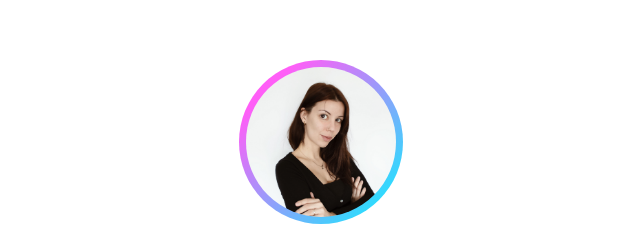
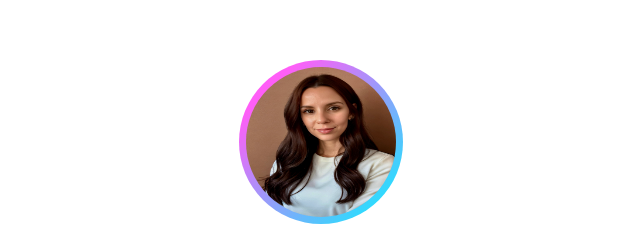
Before and after one commit to lauraadan/Laura_Adan_Website, a website: page index.html in a window 1280 px wide. Shown: the top 229 px of the page, without its empty margins (319-959 px from the left). Drawn offline with Linux system fonts and the light colour scheme.

Commit message:
change profile picture

```diff
--- a/index.html
+++ b/index.html
@@ -30,7 +30,7 @@
       <div class="row">
         <div class="column" style="margin-top: 10%">
           <img
-            src="images/profile.jpg"
+            src="images/profile2025.jpg"
             alt="Imagen de Laura Adán"
             class="profile"
           />
```
Also changed, not shown: images/profile.jpg (deleted), images/profile2025.jpg (added).
